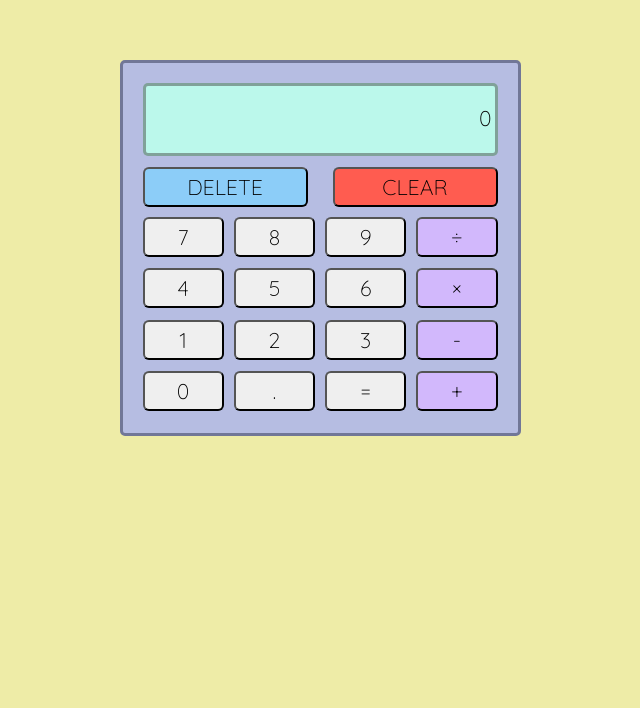
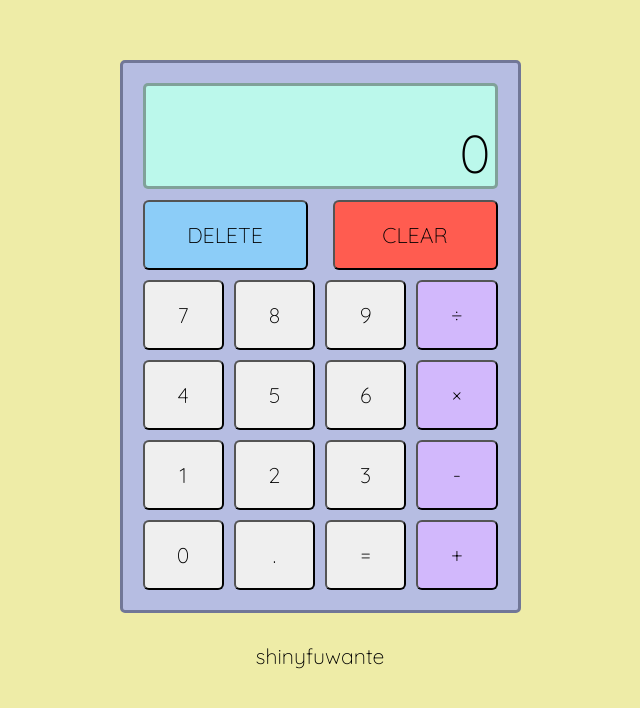
Before and after one commit to shinyfuwante/calculator, a plain HTML site: page index.html in a window 1280 px wide. Shown: the part 148-856 px from the top of the page, without its empty margins (320-960 px from the left). Before the commit the page ends 800 px from the top, so only its background shows below. Drawn offline with Linux system fonts and the light colour scheme.

Commit message:
Fixes display and adds signature
This commit adds my signature, adds hover elements on the buttons,
and fixes the display to be aligned to the bottom of the screen.

```diff
--- a/css/styles.css
+++ b/css/styles.css
@@ -5,7 +5,8 @@
 
 body {
     display: flex;
-    justify-content: center;
+    flex-direction: column;
+    justify-content: space-between;
     align-items: center;
     padding: 200px;
     background-color: rgb(238, 236, 167);
@@ -13,8 +14,11 @@ body {
 
 button {
     width: 60px;
-    height: 40px;
+    height: 70px;
     border-radius: 6px;
+}
+button:hover {
+    filter: brightness(90%);
 }
 
 calculator-body {
@@ -22,7 +26,7 @@ calculator-body {
     border: 3px solid #717797;
     flex-flow: column;
     padding: 10px;
-    height: 350px;
+    height: auto;
     width: 375px;
     background-color: rgb(182, 189, 226);
     border-radius: 5px;
@@ -30,19 +34,16 @@ calculator-body {
 screen {
     display: flex;
     flex-flow: column;
-    justify-self: center;
-    height: 60px;
+    height: 100px;
     width: auto;
     margin: 10px;
     margin-bottom: 1px;
-    flex: 1 2 auto;
-    align-items: space-between;
+    flex: 1 1 auto;
     text-align: right;
     background-color: rgba(188, 252, 236, 0.932);
     border: 3px solid rgba(124, 155, 147, 0.932);
-    font-size: 50px;
     border-radius: 5px;
-    padding-right: 3px;
+    padding-right: 1px;
 }
 
 clear-buttons {
@@ -62,10 +63,14 @@ running-display {
     height: 20px;
     width: auto;
     flex: 1 1 auto;
+    margin-bottom: 15px;
 }
 display {
-    height: 50px;
     justify-self:flex-end;
+    align-items: flex-end;
+    position: relative;
+    padding-right: 3px;
+    font-size: 40pt
 }
 
 math-buttons {
@@ -99,3 +104,8 @@ row {
 row > button {
     flex: 1 1 auto;
 }
+
+footer {
+    margin-top: 30px;
+    justify-self: flex-end;
+}
--- a/index.html
+++ b/index.html
@@ -60,5 +60,8 @@
 
         </math-buttons>
     </calculator-body>
+    <footer>
+        shinyfuwante
+    </footer>
 </body>
 </html>
--- a/script.js
+++ b/script.js
@@ -144,5 +144,4 @@ function keyboardToButton(key) {
     }
 }
 
-
 idle();
```
